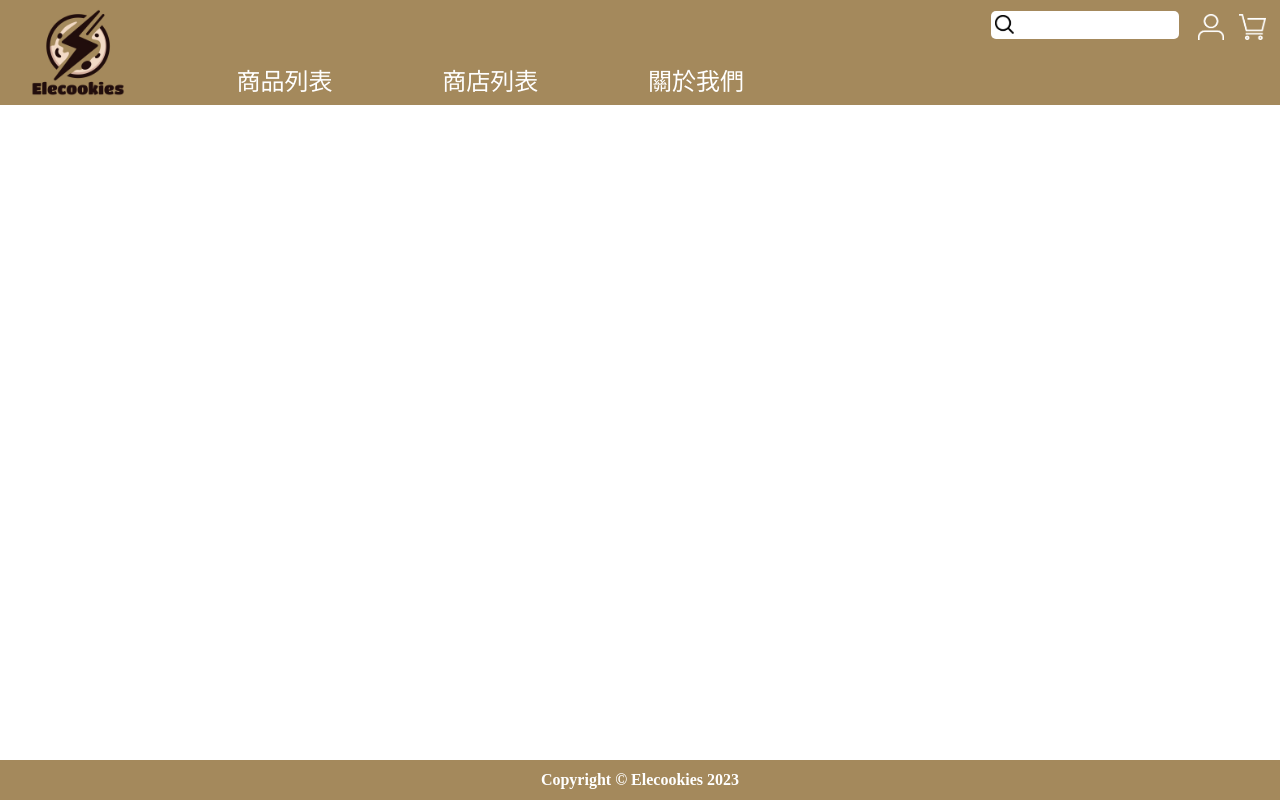
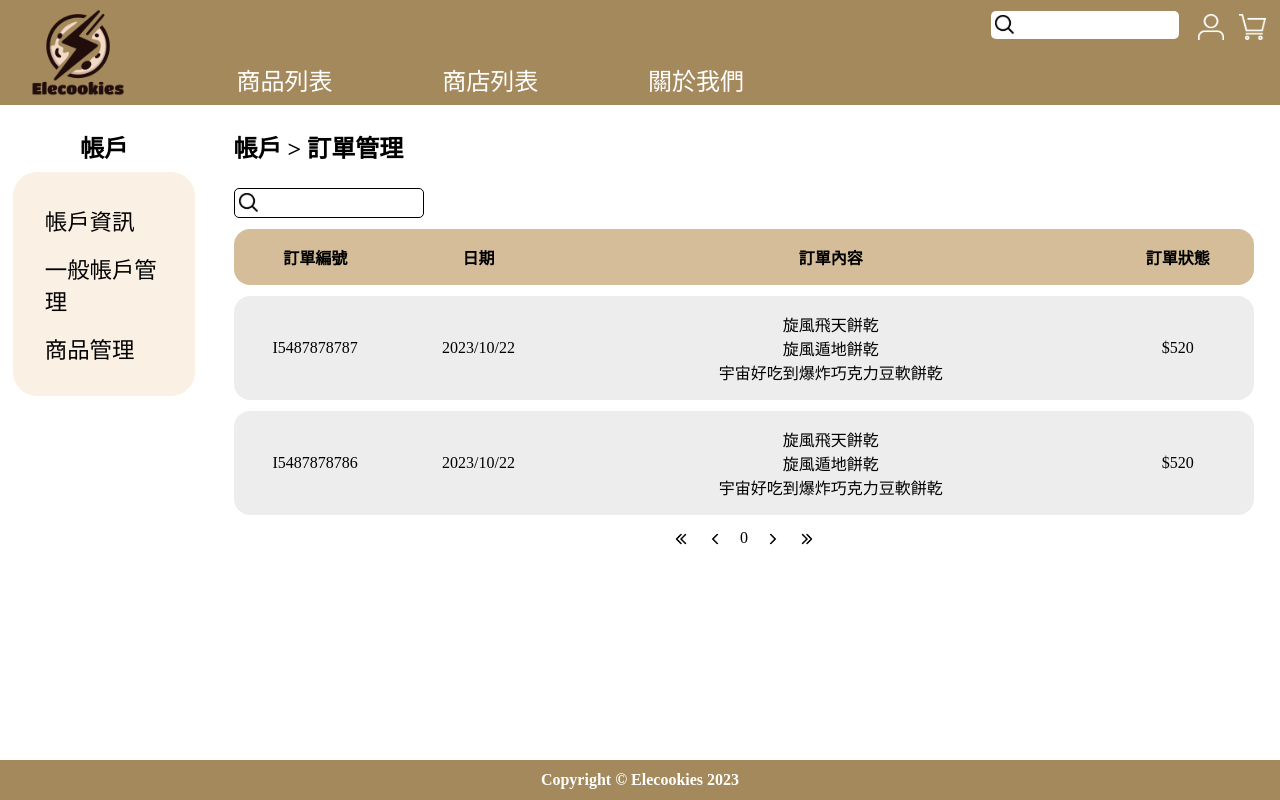
Before and after one commit to Zch720/NTUT_112_1_DatabaseProject_frontend, a React (Vite) app: page /user/shop-orders in a window 1280 px wide. Built offline with nearby package versions, Linux system fonts and the light colour scheme; a web font is replaced by a local one.

Commit message:
[Feature Addition] Comepleted staff ShopOrders list

```diff
--- a/src/App.css
+++ b/src/App.css
@@ -77,3 +77,7 @@ select {
 .w-flex-g1 {
     flex-grow: 1;
 }
+
+.w-100-per {
+    width: 100%;
+}
--- a/src/App.tsx
+++ b/src/App.tsx
@@ -29,6 +29,7 @@ import ShopsPage from "./shop/ShopsPage";
 import ShopPage from "./shop/ShopPage";
 import ProductPage from "./product/ProductPage";
 import AccountOrderInfo from "./account/customer/AccountOrderInfo";
+import ShopOrders from "./account/staff/ShopOrders";
 
 function MainBody() {
 	return (
@@ -53,6 +54,7 @@ function MainBody() {
 						<Route path="/user/shop-profile" element={<ShopProfile />} />
 						<Route path="/user/shop-products" element={<ShopProducts />} />
 						<Route path="/user/shop/product" element={<ProductProfile />} />
+						<Route path="/user/shop-orders" element={<ShopOrders />} />
 						<Route path="/user/shop-coupons" element={<ShopCoupons />} />
 						<Route path="/user/shop/coupon" element={<CouponProfile />} />
 						<Route path="/user/shop-report" element={<SellReport />} />
--- /dev/null
+++ b/src/account/staff/ShopOrders.css
@@ -0,0 +1,4 @@
+.shop-orders-toolbar {
+    display: flex;
+    align-items: center;
+  }
--- /dev/null
+++ b/src/account/staff/ShopOrders.tsx
@@ -0,0 +1,138 @@
+import { useState, useEffect } from "react";
+import PageChooser from "../../utils/PageChooser";
+import SearchBox from "../../utils/SearchBox";
+import "./ShopOrders.css";
+
+type OrderType = {
+    id: string;
+    date: string;
+    products: string[];
+    price: number;
+
+};
+
+function AccountPageTitle() {
+    return(
+        <h3 className="account-page-title">{"帳戶 > 訂單管理"}</h3>
+    );
+}
+
+function OrdersListToolBar() {
+    return (
+        <div className="shop-orders-toolbar">
+            <div>
+                <SearchBox hasBorder={true} />
+            </div>
+        </div>
+    );
+}
+
+function OrdersTableHeaderRow() {
+    return (
+        <tr>
+            <td style={{ width: "16%" }}>
+                訂單編號
+            </td>
+            <td style={{ width: "16%" }}>
+                日期
+            </td>
+            <td>
+                訂單內容
+            </td>
+            <td style={{ width: "15%" }}>
+                訂單狀態
+            </td>
+        </tr>
+    );
+}
+
+function OrdersTableRow(props: { order: OrderType }) {
+    const { order } = props;
+
+    return (
+        <tr>
+            <td>
+                {order.id}
+            </td>
+            <td>
+                {order.date}
+            </td>
+            <td>
+                <span style={{ whiteSpace: "pre-wrap" }}>
+                    {order.products.join("\n")}
+                </span>
+            </td>
+            <td>
+                ${order.price}
+            </td>
+        </tr>
+    );
+}
+
+function OrdersTable(props: { orders: OrderType[] }) {
+    const [orders, setOrders] = useState<OrderType[]>(props.orders);
+    useEffect(() => {
+        setOrders(props.orders);
+    }, [props.orders]);
+
+    return (
+        <div className="eletable">
+            <table className="w-100-per">
+                <thead>
+                    <OrdersTableHeaderRow />
+                </thead>
+                <tbody>
+                    {orders.map((order, index) =>
+                        <OrdersTableRow key={"shop-orders-table-row-" + index} order={order} />
+                    )}
+                </tbody>
+            </table>
+        </div>
+    );
+}
+
+function ShopOrdersList() {
+    // TODO: get orders from server
+    const ordersPage = 0;
+    const [orders, setOrders] = useState<OrderType[]>(getFakeOrders());
+    const orderSetIndexChange = (index: number) => {
+        // TODO: get orders from server
+        setOrders(getFakeOrders());
+    };
+
+    return (
+        <div className="shop-orders-list">
+            <div style={{ height: "1rem" }}></div>
+            <OrdersListToolBar />
+            <OrdersTable orders={orders} />
+            <PageChooser maxPage={ordersPage} onPageChange={orderSetIndexChange}/>
+        </div>
+    );
+}
+
+export default function ShopOrders() {
+    return (
+        <div className="account-page-content">
+            <AccountPageTitle />
+            <ShopOrdersList />
+        </div>
+    );
+}
+
+function getFakeOrders(): OrderType[] {
+    return [
+        {
+            id: "I5487878787",
+            date: "2023/10/22",
+            products: ["旋風飛天餅乾", "旋風遁地餅乾", "宇宙好吃到爆炸巧克力豆軟餅乾"],
+            price: 520
+        },
+        {
+            id: "I5487878786",
+            date: "2023/10/22",
+            products: ["旋風飛天餅乾", "旋風遁地餅乾", "宇宙好吃到爆炸巧克力豆軟餅乾"],
+            price: 520
+        }
+
+    ];
+}
```
